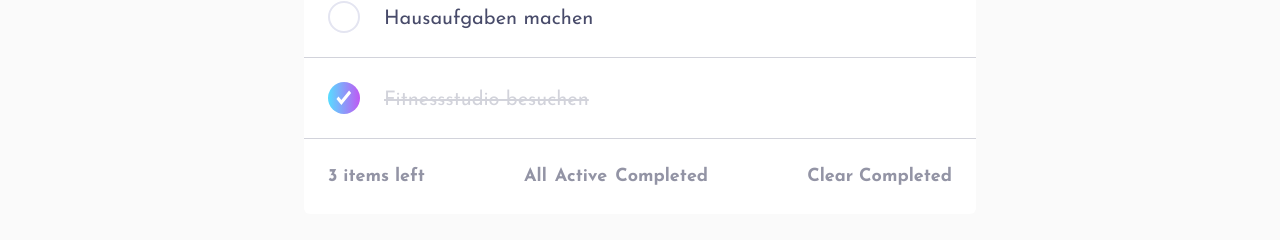
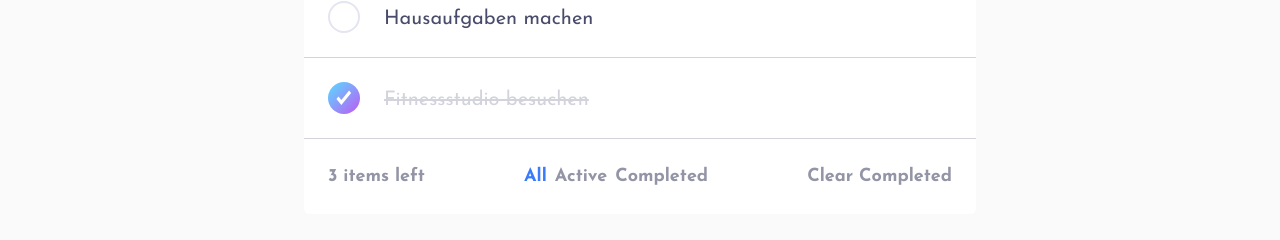
Before and after one commit to theaussie86/angular-todo-list, an Angular app: page / in a window 1280 px wide. Shown: the part 416-656 px from the top of the page. Built offline with nearby package versions, Linux system fonts and the light colour scheme.

Commit message:
added light hover states

```diff
--- a/src/app/checkbox/checkbox.component.html
+++ b/src/app/checkbox/checkbox.component.html
@@ -1,3 +1,3 @@
-<div class="rounded-full  size-8" [ngClass]="{'bg-gradient-to-r from-checkBackgroundStart to-checkBackgroundEnd': checked, 'border-2 border-veryLightGrayishBlue dark:border-veryDarkGrayishBlue': !checked}">
+<div class="rounded-full  size-8" [ngClass]="{'bg-gradient-to-br from-checkBackgroundStart to-checkBackgroundEnd': checked, 'border-2 border-veryLightGrayishBlue dark:border-veryDarkGrayishBlue': !checked}">
     <img *ngIf="checked" src="icon-check.svg" alt="Check Icon" class="w-full h-full p-2">
 </div>
--- a/src/app/footer/footer.component.html
+++ b/src/app/footer/footer.component.html
@@ -1,9 +1,9 @@
 <div class="flex text-base justify-between items-center p-6 text-darkGrayishBlue dark:text-darkGrayishBlueDark">
     <div class="font-bold todos">{{todos}} items left</div>
     <div class="flex gap-x-2">
-      <button class="font-bold hover:cursor-pointer" (click)="showAll()">All</button>
-      <button class="font-bold hover:cursor-pointer" (click)="showActive()">Active</button>
-      <button class="font-bold hover:cursor-pointer" (click)="showCompleted()">Completed</button>
+      <button class="font-bold hover:cursor-pointer hover:text-veryDarkGrayishBlue" [ngClass]="{'text-brightBlue': filterStatus === 'all'}" (click)="showAll()">All</button>
+      <button class="font-bold hover:cursor-pointer hover:text-veryDarkGrayishBlue" [ngClass]="{'text-brightBlue': filterStatus === 'active'}" (click)="showActive()">Active</button>
+      <button class="font-bold hover:cursor-pointer hover:text-veryDarkGrayishBlue" [ngClass]="{'text-brightBlue': filterStatus === 'completed'}" (click)="showCompleted()">Completed</button>
     </div>
-    <button class="font-bold hover:cursor-pointer" (click)="clearCompleted()">Clear Completed</button>
+    <button class="font-bold hover:cursor-pointer hover:text-veryDarkGrayishBlue" (click)="clearCompleted()">Clear Completed</button>
 </div>
--- a/src/app/footer/footer.component.ts
+++ b/src/app/footer/footer.component.ts
@@ -1,10 +1,11 @@
 import { Component } from "@angular/core";
 import { TodoService } from "../../services/todo.service";
+import { CommonModule } from "@angular/common";
 
 @Component({
   selector: "app-footer",
   standalone: true,
-  imports: [],
+  imports: [CommonModule],
   templateUrl: "./footer.component.html",
   styleUrl: "./footer.component.css",
 })
@@ -13,6 +14,10 @@ export class FooterComponent {
 
   get todos() {
     return this.todoService.todos.length;
+  }
+
+  get filterStatus() {
+    return this.todoService.filter || "all";
   }
 
   showAll() {
```
